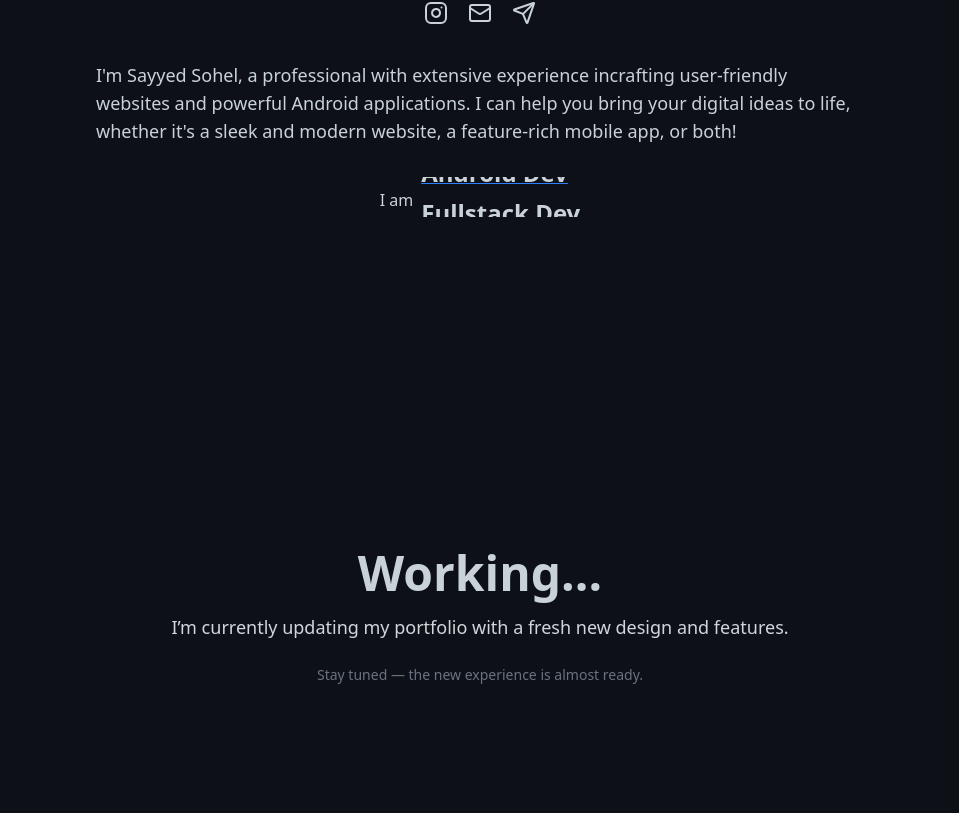
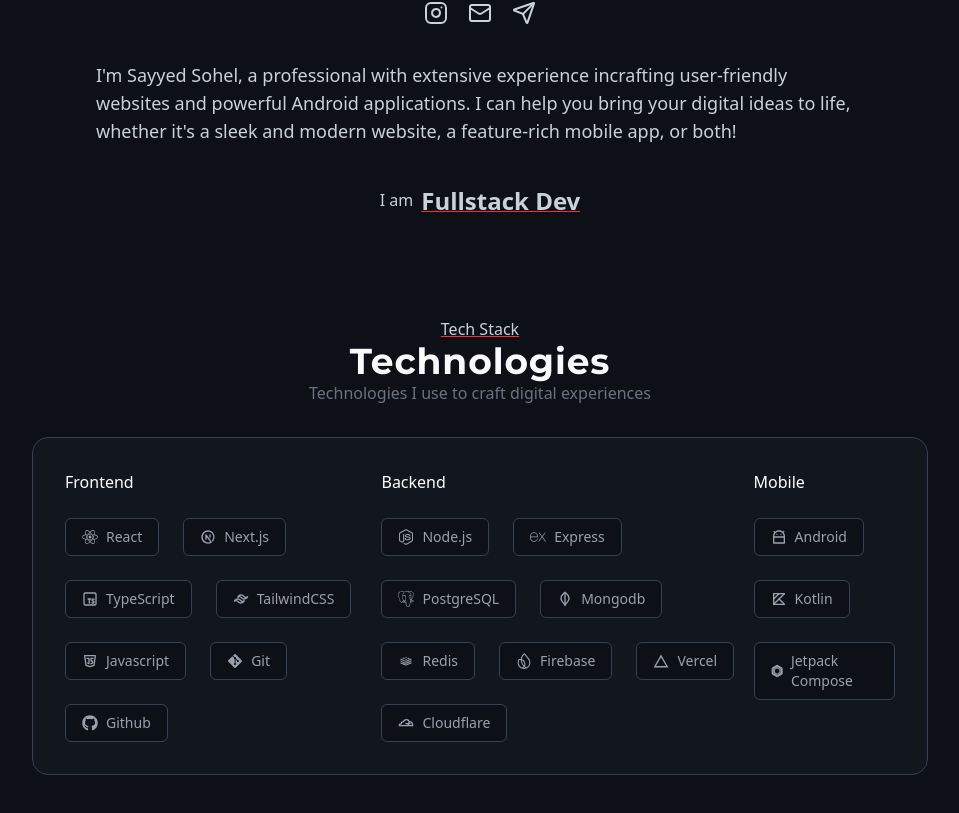
Before and after one commit to sohez/sohez.github.io, a Next.js app: page / in a window 1280 px wide. Shown: the part 479-1292 px from the top of the page, without its empty margins (160-1119 px from the left). Built offline with nearby package versions, Linux system fonts and the light colour scheme.

Commit message:
feat: skills added

```diff
--- /dev/null
+++ b/src/app/components/home/Skills.tsx
@@ -0,0 +1,114 @@
+import React from "react";
+import { IconType } from "react-icons";
+import { FaReact, FaNodeJs } from "react-icons/fa";
+import { TbBrandNextjs } from "react-icons/tb";
+import { TbBrandTypescript } from "react-icons/tb";
+import { RiTailwindCssLine } from "react-icons/ri";
+import { SiExpress } from "react-icons/si";
+import { SiPostgresql } from "react-icons/si";
+import { RiAndroidLine } from "react-icons/ri";
+import { TbBrandKotlin } from "react-icons/tb";
+import { SiJetpackcompose } from "react-icons/si";
+import { TbBrandMongodb } from "react-icons/tb";
+import { DiRedis } from "react-icons/di";
+import { TbBrandJavascript } from "react-icons/tb";
+import { SiFirebase } from "react-icons/si";
+import { FaGitAlt } from "react-icons/fa";
+import { FaGithub } from "react-icons/fa";
+import { RiVercelLine } from "react-icons/ri";
+import { TbBrandCloudflare } from "react-icons/tb";
+
+export interface SkillItem {
+  name: string;
+  logo: IconType; // URL or /public path
+}
+
+export interface SkillGroup {
+  title: string;
+  skills: SkillItem[];
+}
+
+export const skillsData: SkillGroup[] = [
+  {
+    title: "Frontend",
+    skills: [
+      { name: "React", logo: FaReact },
+      { name: "Next.js", logo: TbBrandNextjs },
+      { name: "TypeScript", logo: TbBrandTypescript },
+      { name: "TailwindCSS", logo: RiTailwindCssLine },
+      { name: "Javascript", logo: TbBrandJavascript },
+      { name: "Git", logo: FaGitAlt },
+      { name: "Github", logo: FaGithub },
+    ],
+  },
+  {
+    title: "Backend",
+    skills: [
+      { name: "Node.js", logo: FaNodeJs },
+      { name: "Express", logo: SiExpress },
+      { name: "PostgreSQL", logo: SiPostgresql },
+      { name: "Mongodb", logo: TbBrandMongodb },
+      { name: "Redis", logo: DiRedis },
+      { name: "Firebase", logo: SiFirebase },
+      { name: "Vercel", logo: RiVercelLine },
+      { name: "Cloudflare", logo: TbBrandCloudflare },
+    ],
+  },
+  {
+    title: "Mobile",
+    skills: [
+      { name: "Android", logo: RiAndroidLine },
+      { name: "Kotlin", logo: TbBrandKotlin },
+      { name: "Jetpack Compose", logo: SiJetpackcompose },
+    ],
+  },
+];
+
+const Skills = () => {
+  return (
+    <section className="w-full mt-25">
+      <div className="max-w-7xl mx-auto flex flex-col gap-2 justify-center items-center">
+        <div className="text-center flex flex-col justify-center items-center">
+          <span className="underline decoration-1 decoration-red-500">
+            Tech Stack
+          </span>
+          <h2 className="font-display tracking-wide text-4xl font-bold text-gray-50">
+            Technologies
+          </h2>
+          <p className="text-gray-500">
+            Technologies I use to craft digital experiences
+          </p>
+        </div>
+        <div className="max-w-4xl">
+          <div className="mt-6 flex  w-full gap-4 border border-gray-700 text-gray-300 backdrop-blur-3xl bg-[#161B22]/70 p-8 rounded-2xl">
+            {skillsData.map((skill) => (
+              <SkillsCard key={skill.title} group={skill} />
+            ))}
+          </div>
+        </div>
+      </div>
+    </section>
+  );
+};
+
+export default Skills;
+
+const SkillsCard = ({ group }: { group: SkillGroup }) => {
+  return (
+    <div key={group.title}>
+      <h2 className="font-medium text-white pb-2 mb-4">{group.title}</h2>
+
+      <div className="flex flex-wrap gap-6 justify-start items-center">
+        {group.skills.map((skill) => (
+          <div
+            key={skill.name}
+            className="text-gray-400 hover:text-foreground hover:decoration-1 hover:underline decoration-red-500 flex items-center gap-2 border border-gray-700 bg-[#0D1117] px-4 py-2 rounded-md hover:scale-105 hover:rotate-3 transition-transform"
+          >
+            <skill.logo />
+            <span className="text-sm font-medium">{skill.name}</span>
+          </div>
+        ))}
+      </div>
+    </div>
+  );
+};
--- a/src/app/page.tsx
+++ b/src/app/page.tsx
@@ -1,9 +1,11 @@
 import Hero from "./components/home/Hero";
+import Skills from "./components/home/Skills";
 
 export default function Home() {
   return (
-    <div >
+    <div>
       <Hero />
+      <Skills />
       <div className="min-h-screen flex flex-col justify-center items-center px-4">
         <div className="text-center space-y-4">
           <h1 className=" text-5xl font-extrabold">Working...</h1>
```
